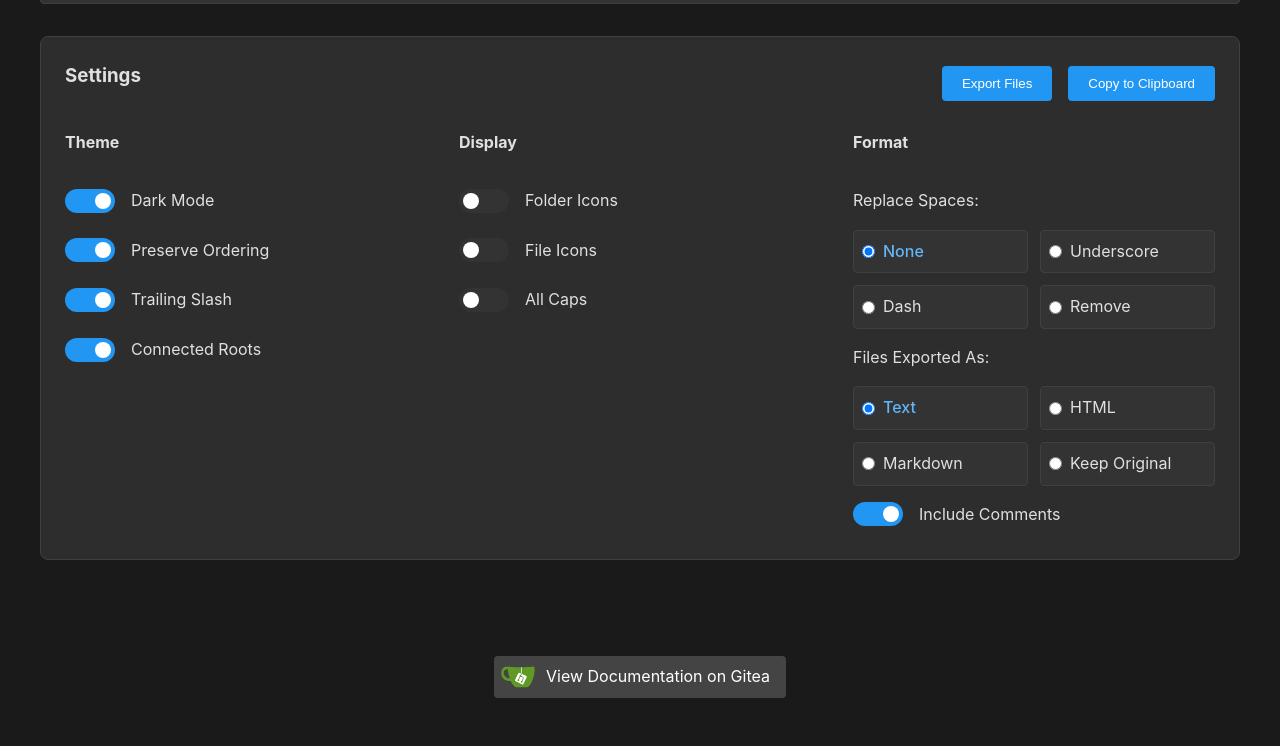
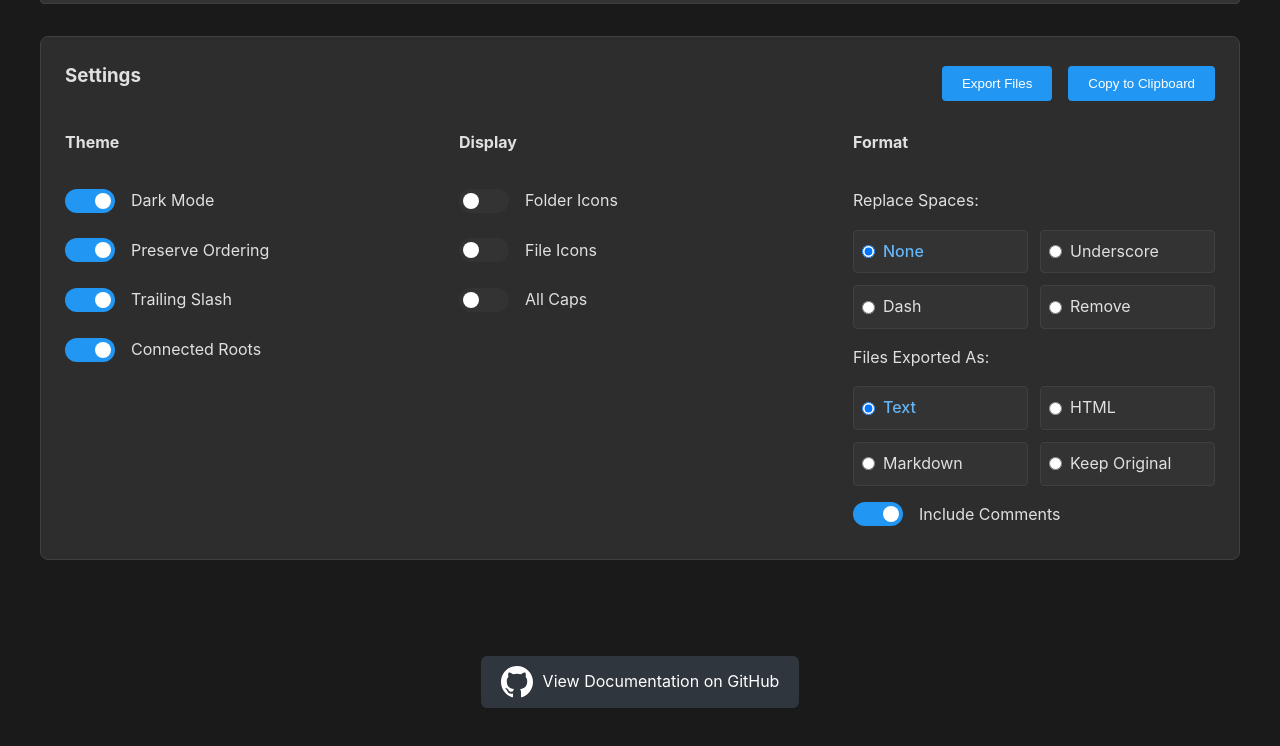
Before and after one commit to oldmanumby/treephorge, a plain HTML site: page index.html in a window 1280 px wide. Shown: the part 808-1554 px from the top of the page. Drawn offline with nearby package versions, Linux system fonts and the light colour scheme.

Commit message:
chore: moved site to github; updated footer

```diff
--- a/index.html
+++ b/index.html
@@ -192,13 +192,11 @@
 
         <div class="help-section">
             <div class="gitea-link">
-                <a href="https://git.oldmanumby.com/dev/treephorge" class="gitea-button">
-                    <svg xmlns="http://www.w3.org/2000/svg" height="32" width="32" viewBox="5.67 143.05 628.65 387.55">
-                        <path id="teabag" style="fill:#FFFFFF" d="M395.9,484.2l-126.9-61c-12.5-6-17.9-21.2-11.8-33.8l61-126.9c6-12.5,21.2-17.9,33.8-11.8c17.2,8.3,27.1,13,27.1,13l-0.1-109.2l16.7-0.1l0.1,117.1c0,0,57.4,24.2,83.1,40.1c3.7,2.3,10.2,6.8,12.9,14.4c2.1,6.1,2,13.1-1,19.3l-61,126.9C423.6,484.9,408.4,490.3,395.9,484.2z"/>
-                        <path style="fill:#609926" d="M622.7,149.8c-4.1-4.1-9.6-4-9.6-4s-117.2,6.6-177.9,8c-13.3,0.3-26.5,0.6-39.6,0.7c0,39.1,0,78.2,0,117.2c-5.5-2.6-11.1-5.3-16.6-7.9c0-36.4-0.1-109.2-0.1-109.2c-29,0.4-89.2-2.2-89.2-2.2s-141.4-7.1-156.8-8.5c-9.8-0.6-22.5-2.1-39,1.5c-8.7,1.8-33.5,7.4-53.8,26.9C-4.9,212.4,6.6,276.2,8,285.8c1.7,11.7,6.9,44.2,31.7,72.5c45.8,56.1,144.4,54.8,144.4,54.8s12.1,28.9,30.6,55.5c25,33.1,50.7,58.9,75.7,62c63,0,188.9-0.1,188.9-0.1s12,0.1,28.3-10.3c14-8.5,26.5-23.4,26.5-23.4s12.9-13.8,30.9-45.3c5.5-9.7,10.1-19.1,14.1-28c0,0,55.2-117.1,55.2-231.1C633.2,157.9,624.7,151.8,622.7,149.8z M125.6,353.9c-25.9-8.5-36.9-18.7-36.9-18.7S69.6,321.8,60,295.4c-16.5-44.2-1.4-71.2-1.4-71.2s8.4-22.5,38.5-30c13.8-3.7,31-3.1,31-3.1s7.1,59.4,15.7,94.2c7.2,29.2,24.8,77.7,24.8,77.7S142.5,359.9,125.6,353.9z M425.9,461.5c0,0-6.1,14.5-19.6,15.4c-5.8,0.4-10.3-1.2-10.3-1.2s-0.3-0.1-5.3-2.1l-112.9-55c0,0-10.9-5.7-12.8-15.6c-2.2-8.1,2.7-18.1,2.7-18.1L322,273c0,0,4.8-9.7,12.2-13c0.6-0.3,2.3-1,4.5-1.5c8.1-2.1,18,2.8,18,2.8l110.7,53.7c0,0,12.6,5.7,15.3,16.2c1.9,7.4-0.5,14-1.8,17.2C474.6,363.8,425.9,461.5,425.9,461.5z"/>
-                        <path style="fill:#609926" d="M326.8,380.1c-8.2,0.1-15.4,5.8-17.3,13.8c-1.9,8,2,16.3,9.1,20c7.7,4,17.5,1.8,22.7-5.4c5.1-7.1,4.3-16.9-1.8-23.1l24-49.1c1.5,0.1,3.7,0.2,6.2-0.5c4.1-0.9,7.1-3.6,7.1-3.6c4.2,1.8,8.6,3.8,13.2,6.1c4.8,2.4,9.3,4.9,13.4,7.3c0.9,0.5,1.8,1.1,2.8,1.9c1.6,1.3,3.4,3.1,4.7,5.5c1.9,5.5-1.9,14.9-1.9,14.9c-2.3,7.6-18.4,40.6-18.4,40.6c-8.1-0.2-15.3,5-17.7,12.5c-2.6,8.1,1.1,17.3,8.9,21.3c7.8,4,17.4,1.7,22.5-5.3c5-6.8,4.6-16.3-1.1-22.6c1.9-3.7,3.7-7.4,5.6-11.3c5-10.4,13.5-30.4,13.5-30.4c0.9-1.7,5.7-10.3,2.7-21.3c-2.5-11.4-12.6-16.7-12.6-16.7c-12.2-7.9-29.2-15.2-29.2-15.2s0-4.1-1.1-7.1c-1.1-3.1-2.8-5.1-3.9-6.3c4.7-9.7,9.4-19.3,14.1-29c-4.1-2-8.1-4-12.2-6.1c-4.8,9.8-9.7,19.7-14.5,29.5c-6.7-0.1-12.9,3.5-16.1,9.4c-3.4,6.3-2.7,14.1,1.9,19.8C343.2,346.5,335,363.3,326.8,380.1z"/>
+                <a href="https://github.com/oldmanumby/treephorge" class="github-button">
+                    <svg xmlns="http://www.w3.org/2000/svg" width="32" height="32" viewBox="0 0 24 24">
+                        <path d="M12 0c-6.626 0-12 5.373-12 12 0 5.302 3.438 9.8 8.207 11.387.599.111.793-.261.793-.577v-2.234c-3.338.726-4.033-1.416-4.033-1.416-.546-1.387-1.333-1.756-1.333-1.756-1.089-.745.083-.729.083-.729 1.205.084 1.839 1.237 1.839 1.237 1.07 1.834 2.807 1.304 3.492.997.107-.775.418-1.305.762-1.604-2.665-.305-5.467-1.334-5.467-5.931 0-1.311.469-2.381 1.236-3.221-.124-.303-.535-1.524.117-3.176 0 0 1.008-.322 3.301 1.23.957-.266 1.983-.399 3.003-.404 1.02.005 2.047.138 3.006.404 2.291-1.552 3.297-1.23 3.297-1.23.653 1.653.242 2.874.118 3.176.77.84 1.235 1.911 1.235 3.221 0 4.609-2.807 5.624-5.479 5.921.43.372.823 1.102.823 2.222v3.293c0 .319.192.694.801.576 4.765-1.589 8.199-6.086 8.199-11.386 0-6.627-5.373-12-12-12z"/>
                     </svg>
-                    <span>View Documentation on Gitea</span>
+                    <span>View Documentation on GitHub</span>
                 </a>
             </div>
         </div>
```
